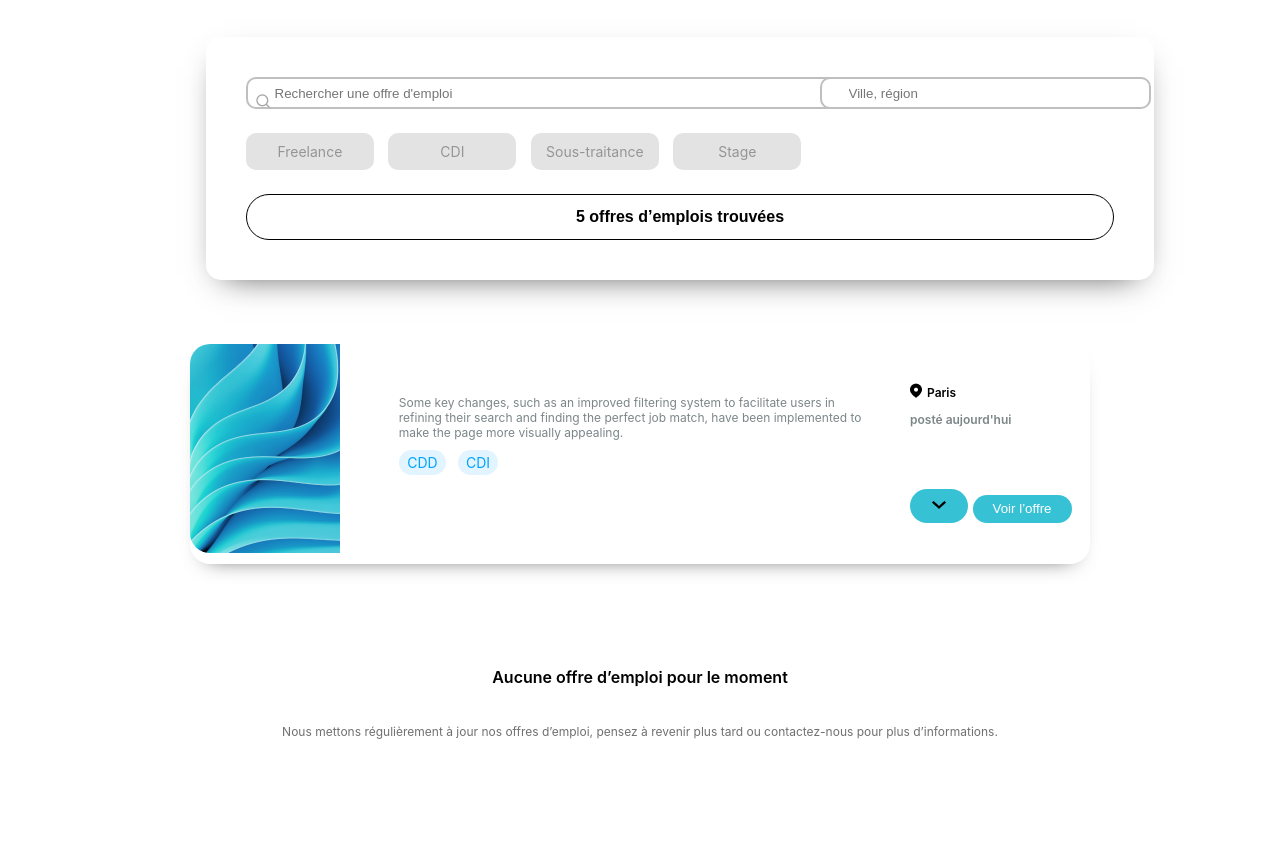
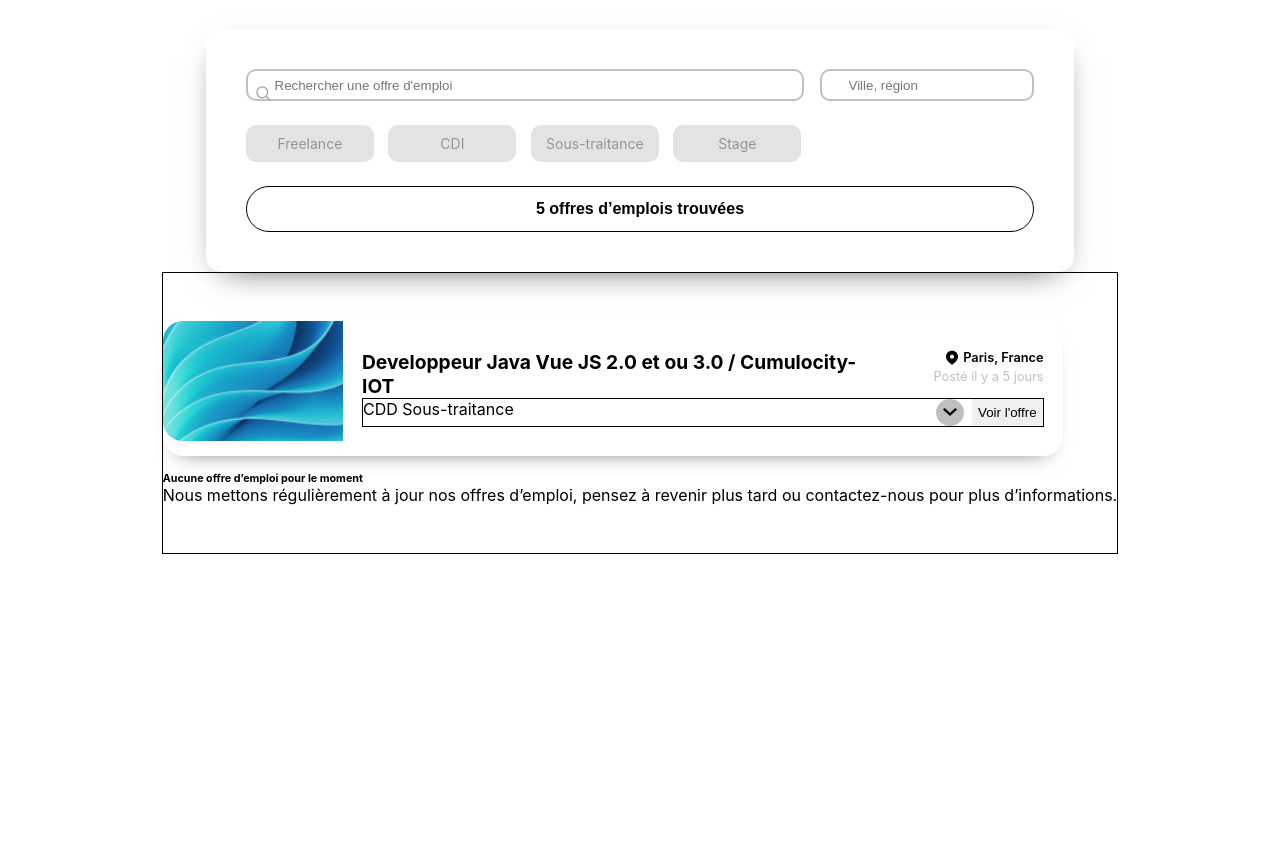
Before and after one commit to lina-22/css2024, a plain HTML site: page offres_emploi_test/index.html in a window 1280 px wide. Shown: the part 311-1154 px from the top of the page. After the commit the page ends 865 px from the top, so only its background shows below. Drawn offline with Linux system fonts and the light colour scheme.

Commit message:
update work

```diff
--- a/offres_emploi_test/index.html
+++ b/offres_emploi_test/index.html
@@ -19,7 +19,9 @@
           <section class="filter__search_location">
             <div class="search_bar">
               <label for="search_emploi">
-                <img src="/nos_offres/search-icon.png" alt="" />
+                <img
+                  src="/offres_emploi_test/nos_offres/search-icon.png"
+                  alt="" />
               </label>
               <input
                 name="search_emploi"
@@ -28,7 +30,9 @@
             </div>
             <div class="location_bar">
               <label for="search_location">
-                <img src="/nos_offres/search-location.png'" alt="" />
+                <img
+                  src="/offres_emploi_test/nos_offres/search-location.png'"
+                  alt="" />
               </label>
               <input
                 name="search_location"
@@ -45,42 +49,64 @@
           <button class="filter_button">5 offres d’emplois trouvées</button>
         </div>
       </div>
-
       <div class="offres">
         <div class="offre consulting">
-          <section class="left">
-            <img src="/nos_offres/consulting.png" alt="" />
+          <section class="img_container adjust">
+            <img src="/offres_emploi_test/nos_offres/consulting.png" alt="" />
           </section>
-          <section class="center">
-            <!-- <img src="/nos_offres/logo_consulting.png" alt="" /> -->
 
+          <section class="description">
+            <div class="title_location">
+              <h6>Developpeur Java Vue JS 2.0 et ou 3.0 / Cumulocity-IOT</h6>
+              <section class="location_post">
+                <div>
+                  <img
+                    src="/offres_emploi_test/nos_offres/location.png"
+                    alt="" />
+                  <p>Paris, France</p>
+                </div>
+                <span>Posté il y a 5 jours</span>
+              </section>
+            </div>
+            <div class="details_list">
               <p>
                 Some key changes, such as an improved filtering system to
-              facilitate users in refining their search and finding the perfect
-              job match, have been implemented to make the page more visually
-              appealing.
+                facilitate users in refining their search and finding the
+                perfect job match, have been implemented to make the page more
+                visually appealing.
               </p>
-
-            <section class="tag_consulting">
+              <ul>
+                <li>
+                  Lorem ipsum dolor, sit amet consectetur adipisicing elit. Cum,
+                  maiores.Lorem ipsum dolor, sit amet consectetur adipisicing
+                  elit. Cum, maiores.
+                </li>
+                <li>
+                  Lorem ipsum dolor, sit amet consectetur adipisicing elit. Cum,
+                  maiores.Lorem ipsum dolor, sit amet consectetur adipisicing
+                  elit. Cum, maiores.
+                </li>
+                <li>
+                  Lorem ipsum dolor, sit amet consectetur adipisicing elit. Cum,
+                  maiores.Lorem ipsum dolor, sit amet consectetur adipisicing
+                  elit. Cum, maiores.
+                </li>
+              </ul>
+            </div>
+            <div class="cta">
+              <section class="offer_tag">
                 <span>CDD</span>
-              <span>CDI</span>
+                <span>Sous-traitance</span>
               </section>
+              <section class="cta_btn">
+                <button class="btn_desc_list">
+                  <img
+                    src="/offres_emploi_test/nos_offres/offres_details.png"
+                    alt="" />
+                </button>
+                <button class="btn_offer">Voir l'offre</button>
               </section>
-
-          <section class="right">
-            <div>
-              <img src="/nos_offres/location.png" alt="" />
-              <p>Paris</p>
             </div>
-
-            <p>posté aujourd'hui</p>
-
-            <button class="offre__details_selector_img">
-              <img src="/nos_offres/offres_details.png" alt="" />
-            </button>
-            <button class="btn_offre">
-              <a href=""> Voir l’offre</a>
-            </button>
           </section>
         </div>
 
@@ -93,5 +119,25 @@
         </div>
       </div>
     </div>
+    <script>
+      (() => {
+        let btnDescList;
+        let details_list;
+        let offre_img_container;
+        const whenReady = () => {
+          btnDescList = document.querySelector(".btn_desc_list");
+          details_list = document.querySelector(".details_list");
+          offre_img_container = document.querySelector(".img_container");
+
+          btnDescList.addEventListener("click", toggler);
+        };
+
+        const toggler = () => {
+          details_list.classList.toggle("show");
+          offre_img_container.classList.toggle("adjust");
+        };
+        document.addEventListener("DOMContentLoaded", whenReady);
+      })();
+    </script>
   </body>
 </html>
--- a/offres_emploi_test/style.css
+++ b/offres_emploi_test/style.css
@@ -1,3 +1,9 @@
+* {
+  margin: 0;
+  padding: 0;
+  box-sizing: border-box;
+}
+
 /* -------css header add --------- */
 .mention_header {
   background: rgb(255, 255, 255);
@@ -11,7 +17,7 @@
   width: 100%;
   height: 100%;
   background-position-x: right;
-  background-image: url(/nos_offres/bg_top.png);
+  background-image: url(/offres_emploi_test/nos_offres/bg_top.png);
   background-repeat: no-repeat;
 }
 .sub_header {
@@ -106,16 +112,11 @@
 
 /* --------common offres start----------- */
 .offres {
-  padding-block: 4em;
+  border: 1px solid black;
+  padding-block: 3em;
   display: flex;
   flex-direction: column;
   gap: 1em;
-  /* background-color: #00A3FF; */
-}
-
-.resultat_tag {
-  margin-bottom: 0;
-  color: #7c8689;
 }
 
 /* --------common offres end----------- */
@@ -128,155 +129,95 @@
   border-radius: 20px;
   max-width: 900px;
   display: grid;
-  grid-template-columns: 1fr 3fr 1fr;
+  grid-template-columns: 1fr 4fr;
 }
 
-.offre .left {
-  height: 220px;
-}
-.offre .left img {
+.offre .img_container img {
+  width: 100%;
+  height: 100%;
+  object-fit: cover;
   border-top-left-radius: 20px;
   border-bottom-left-radius: 20px;
+  display: block;
+}
+.offre .img_container.adjust {
+  height: 120px !important;
 }
 
-.offre .center {
-  padding: 1.8em;
+.offre .description {
+  padding: 1.8em 1.2em;
+}
+.description .title_location {
+  display: flex;
+  justify-content: space-between;
+}
+.title_location section > div {
+  display: flex;
+  place-items: center;
+}
+.title_location section > div img {
+  height: 15px;
+  width: 22px;
+  padding-inline: 5px;
+}
+.title_location h6 {
+  font-size: 1.2rem;
+}
+.location_post {
+  width: 170px;
+  text-align: right;
+}
+.location_post div {
+  display: grid;
+  justify-content: end;
+}
+.location_post div p {
+  font-size: 0.8rem;
+  font-weight: 600;
+}
+.location_post span {
+  font-size: 0.8rem;
+  color: rgba(0, 0, 0, 0.25);
 }
 
-.offre .center img {
-  /* width: 250px;
-   height: 30px; */
-  width: 145px;
-  height: 18px;
+.details_list {
+  font-size: 0.75rem;
+  max-width: calc(100% - 170px);
+  color: rgba(0, 0, 0, 0.25);
+  background-color: red;
+  display: none;
+}
+.show {
+  display: block;
+}
+.hide {
+  display: none;
+}
+.details_list ul {
+  margin-left: 25px;
+}
+.cta {
+  display: flex;
+  border: 1px solid black;
+  justify-content: space-between;
+}
+.cta .cta_btn {
+  display: flex;
+  width: 170px;
+  gap: 0.5em;
+  justify-content: end;
+}
+.btn_desc_list {
+  border: none;
+  padding: 3px 5px;
+  border-radius: 50%;
+  background-color: rgba(0, 0, 0, 0.25);
+}
+.btn_offer {
+  border: none;
+  padding: 6px;
 }
 
-.offre .center h6 {
-  padding-top: 10px;
-  font-size: 16px;
-  font-family: "Inter", sans-serif;
-  object-fit: cover;
-}
-
-.offre .center p {
-  font-size: 0.75rem;
-  color: #7c8689;
-  padding-top: 0.875em;
-}
-
-.center section span {
-  padding: 0.3em 0.6em;
-  border-radius: 15px;
-  font-size: 0.875rem;
-}
-.center section span:nth-child(2) {
-  margin-left: 0.5em;
-}
-
-/* .consulting{
-  background-color: green;
-} */
-.tag_consulting span {
-  background-color: #e1f4ff;
-  color: #00a3ff;
-}
-
-.right {
-  padding-top: 1.8em;
-}
-
-.right div {
-  display: flex;
-}
-
-.right div img {
-  height: 15px;
-  width: 12px;
-  margin-right: 5px;
-  margin-top: 10px;
-}
-.right div p {
-  font-size: 0.75rem;
-  font-weight: 600;
-  margin-bottom: 0;
-}
-
-.right > p {
-  font-size: 0.75rem;
-  font-weight: 600;
-  color: #7c8689;
-}
-
-.offre__details_selector_img {
-  background-color: red;
-}
-
-.right > button {
-  margin-top: 50px;
-  padding: 0.5em 1.5em;
-  border-radius: 40px;
-  color: white;
-  border: none;
-}
-.right > button a {
-  text-decoration: none;
-  color: white;
-}
-.consulting .right > button {
-  background-color: #36c2d4;
-}
-
-/* --------offre consulting end----------- */
-/* --------offre engineering start----------- */
-.tag_engineering span {
-  background-color: #ffe1e1;
-  color: #ff0000;
-}
-
-.engineering .right > button {
-  background-color: #d43636;
-}
-
-/* --------offre engineering end----------- */
-/* --------offre security start----------- */
-.tag_security span {
-  background-color: #e1e8ff;
-  color: #0029ff;
-}
-
-.security .right > button {
-  background-color: #3659d4;
-}
-
-/* --------offre security end----------- */
-/* --------offre formation start----------- */
-.tag_formation span {
-  background-color: #fff7e1;
-  color: #ff9900;
-}
-
-.formation .right > button {
-  background-color: #f6cf00;
-}
-
-.empty_offre {
-  /* background-color: #00A3FF; */
-  font-family: "Inter", sans-serif;
-  text-align: center;
-  padding: 20px;
-  margin-top: 30px;
-}
-
-.empty_offre h6 {
-  color: #000000;
-  font-weight: 600;
-  font-size: 16px;
-}
-
-.empty_offre p {
-  font-size: 12px;
-  font-weight: 400;
-  color: #707070;
-}
 /* --------offre formation end----------- */
 
 @media only screen and (max-width: 992px) {
```
Lines whose indentation alone changed are shown as unchanged.
